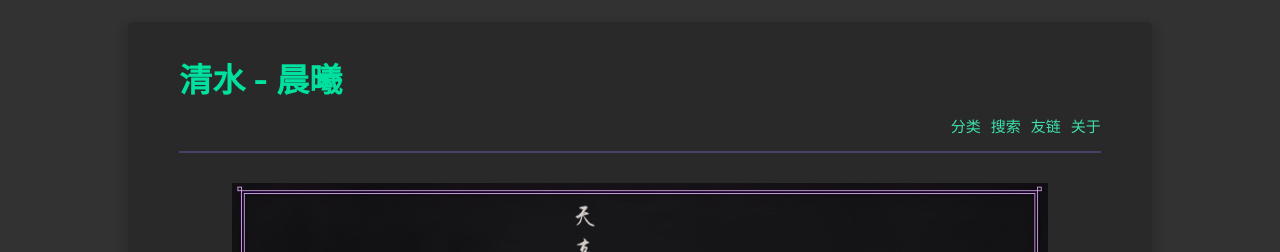
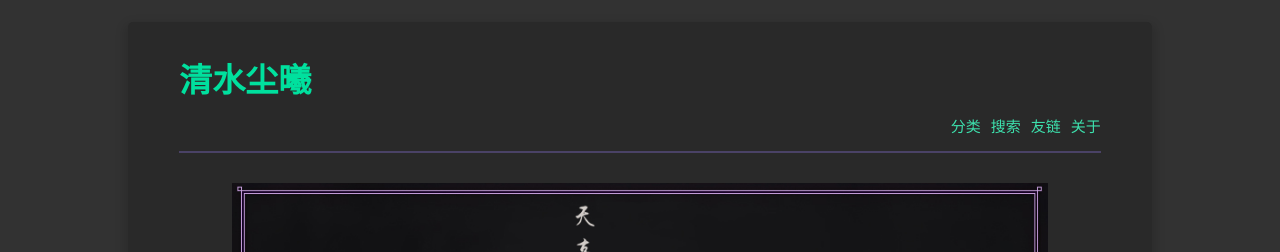
Before and after one commit to watersfree/watersfree.github.io, a Jekyll site: the page built from index.html, in a window 1280 px wide. Shown: the top 252 px of the page. Built offline with Jekyll 4.4.1, drawn with Linux system fonts in a browser that asks for light colours; comment, search, counter and statistics services are not loaded.

Commit message:
Update _config.yml

```diff
--- a/_config.yml
+++ b/_config.yml
@@ -1,7 +1,7 @@
 encoding: utf-8
 
 # SEO相关信息
-title: 清水 - 晨曦                               # 站的标题
+title: 清水尘曦                               # 站的标题
 description: 沉淀思想                # 站的描述
 keywords: 博弈,     # 站的关键词，（ASCII）逗号分隔
 author: 清水                            # 站的作者
```
